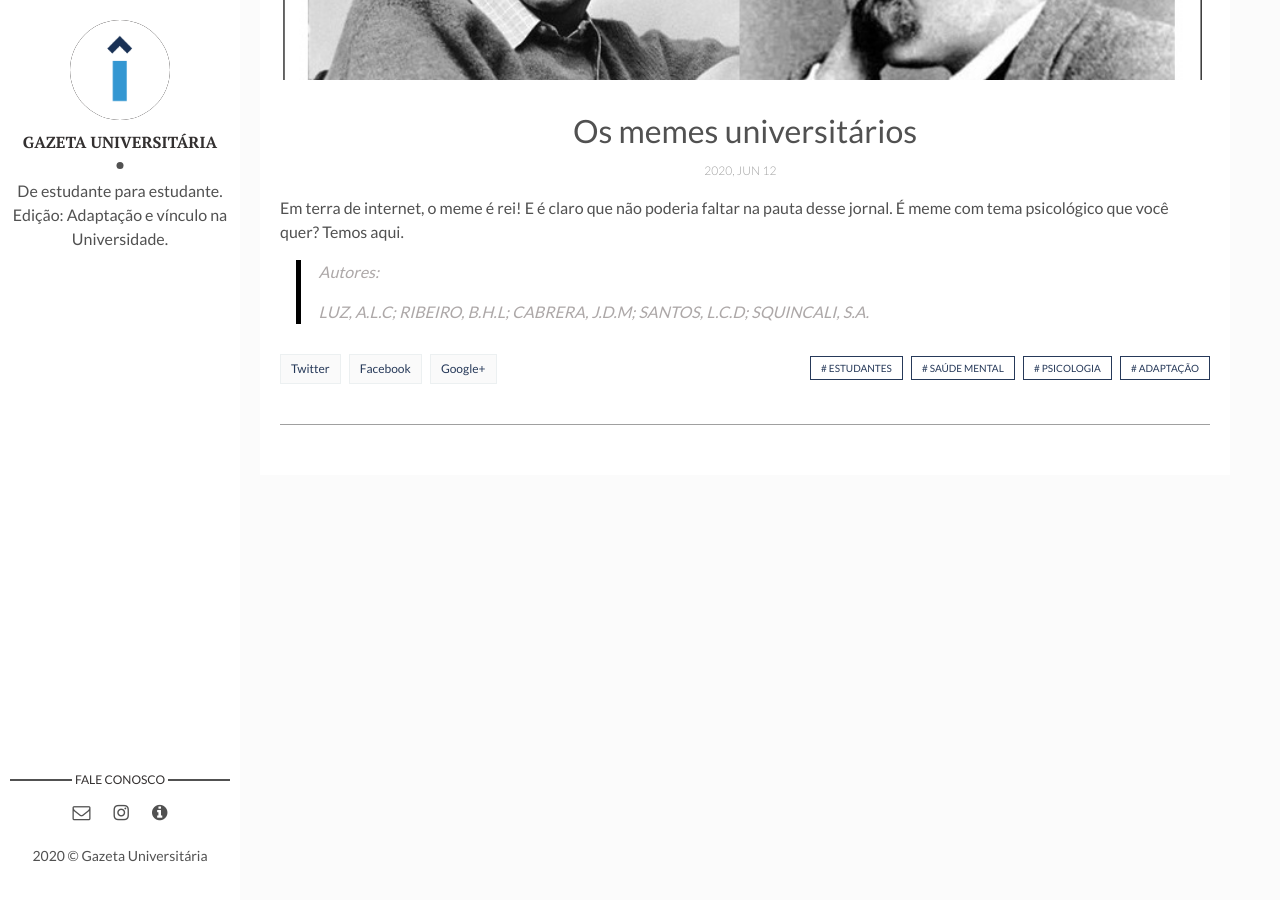
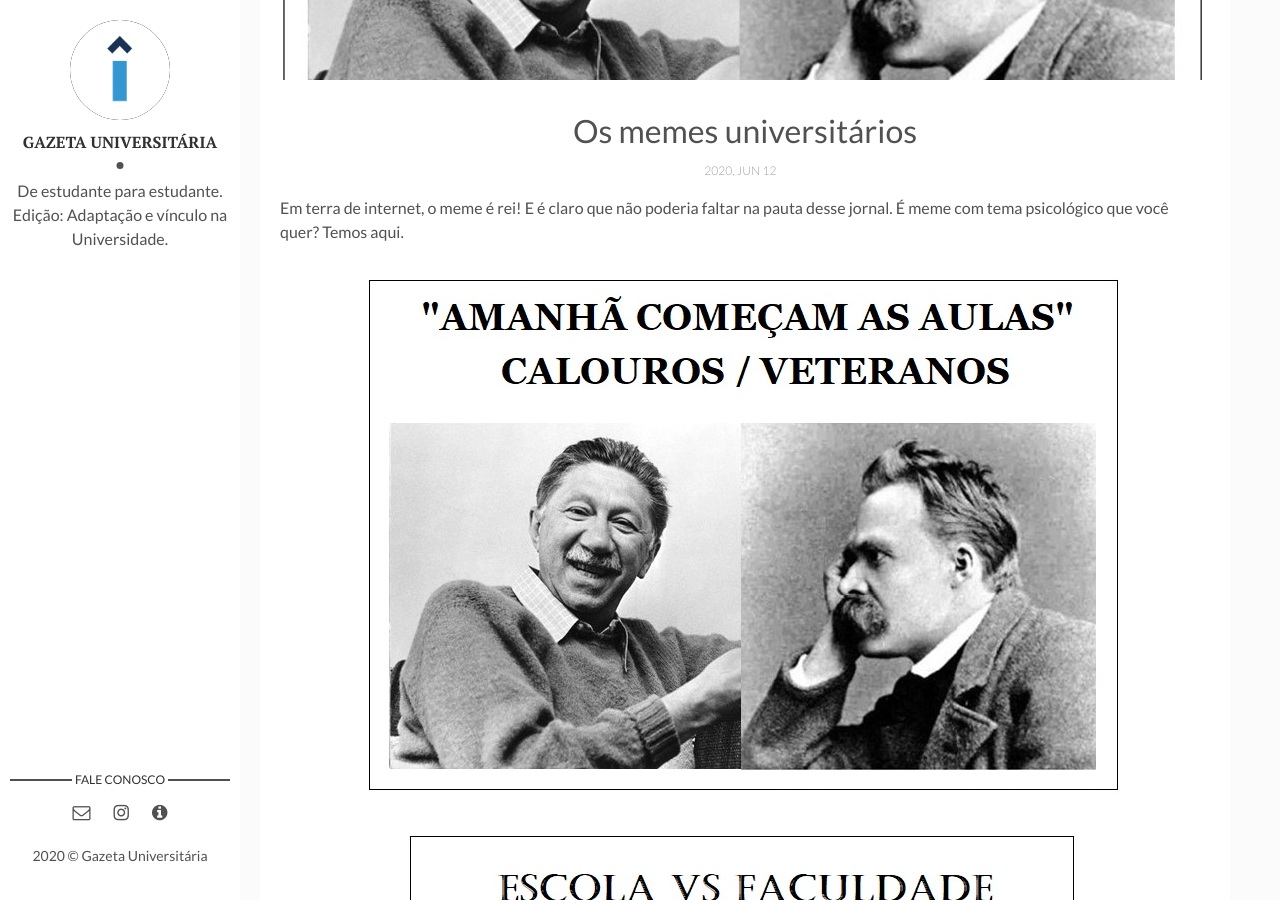
Before and after one commit to gazetauniversitaria/gazetauniversitaria.github.io, a Jekyll site: the page built from _posts/2020-06-12-Memes.markdown, in a window 1280 px wide and 900 px high, scrolled down 440 px. Built offline with Jekyll 4.4.1, drawn with Linux system fonts in a browser that asks for light colours; comment, search, counter and statistics services are not loaded.

Commit message:
Update 2020-06-12-Memes.markdown

```diff
--- a/_posts/2020-06-12-Memes.markdown
+++ b/_posts/2020-06-12-Memes.markdown
@@ -9,6 +9,10 @@ tags: [Estudantes, Saúde Mental, Psicologia,Adaptação]
 Em terra de internet, o meme é rei! E é claro que não poderia faltar na pauta desse jornal.
 É meme com tema psicológico que você quer? Temos aqui.
 
+<div style="text-align:center"><img src="/assets/img/Memes/meme.jpeg" /></div>
+
+<div style="text-align:center"><img src="/assets/img/Memes/tirinha.jpeg" /></div>
+
 > Autores:
 >
 > <cite> LUZ, A.L.C; RIBEIRO, B.H.L; CABRERA, J.D.M; SANTOS, L.C.D; SQUINCALI, S.A. </cite>
```
